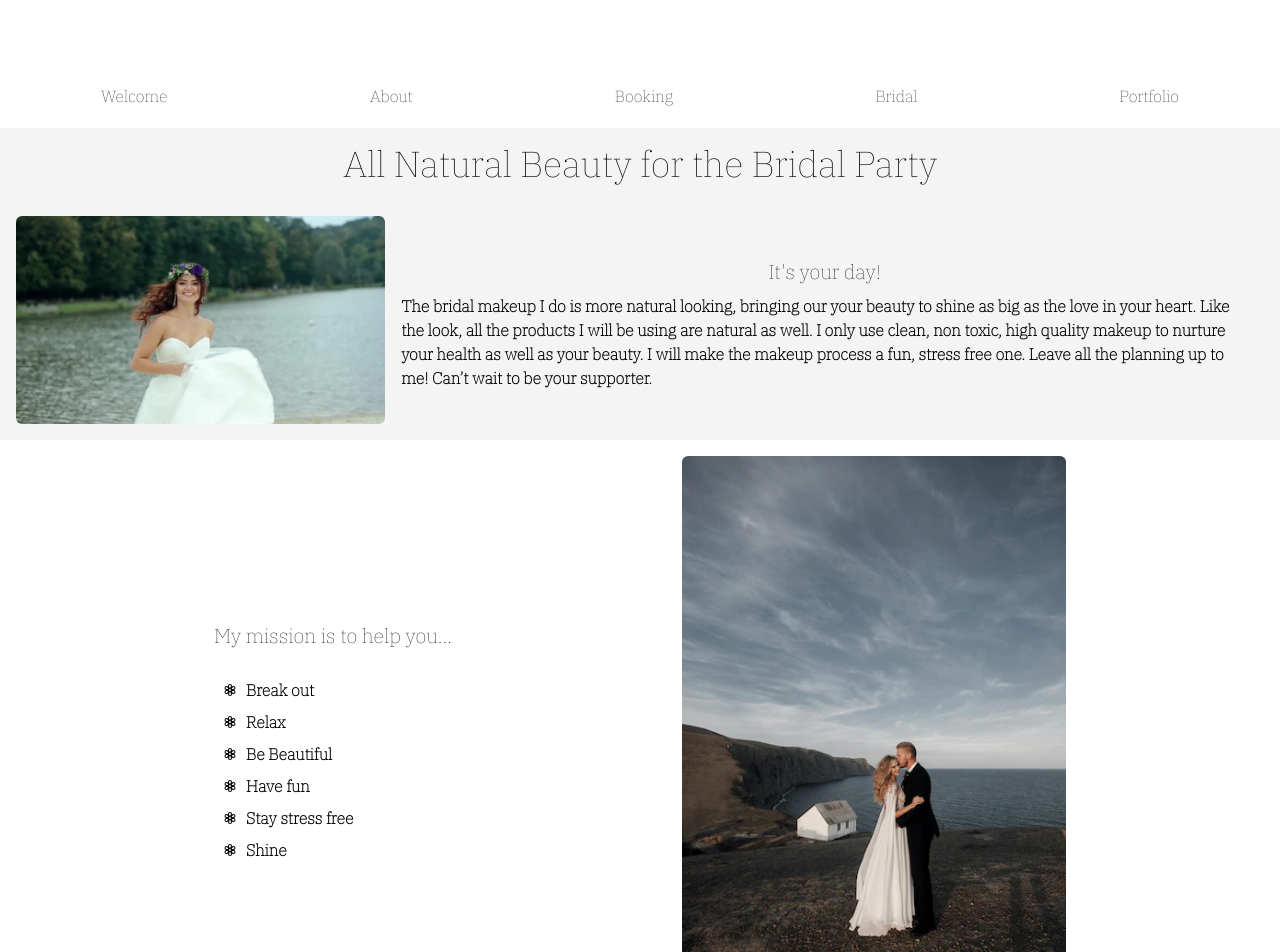
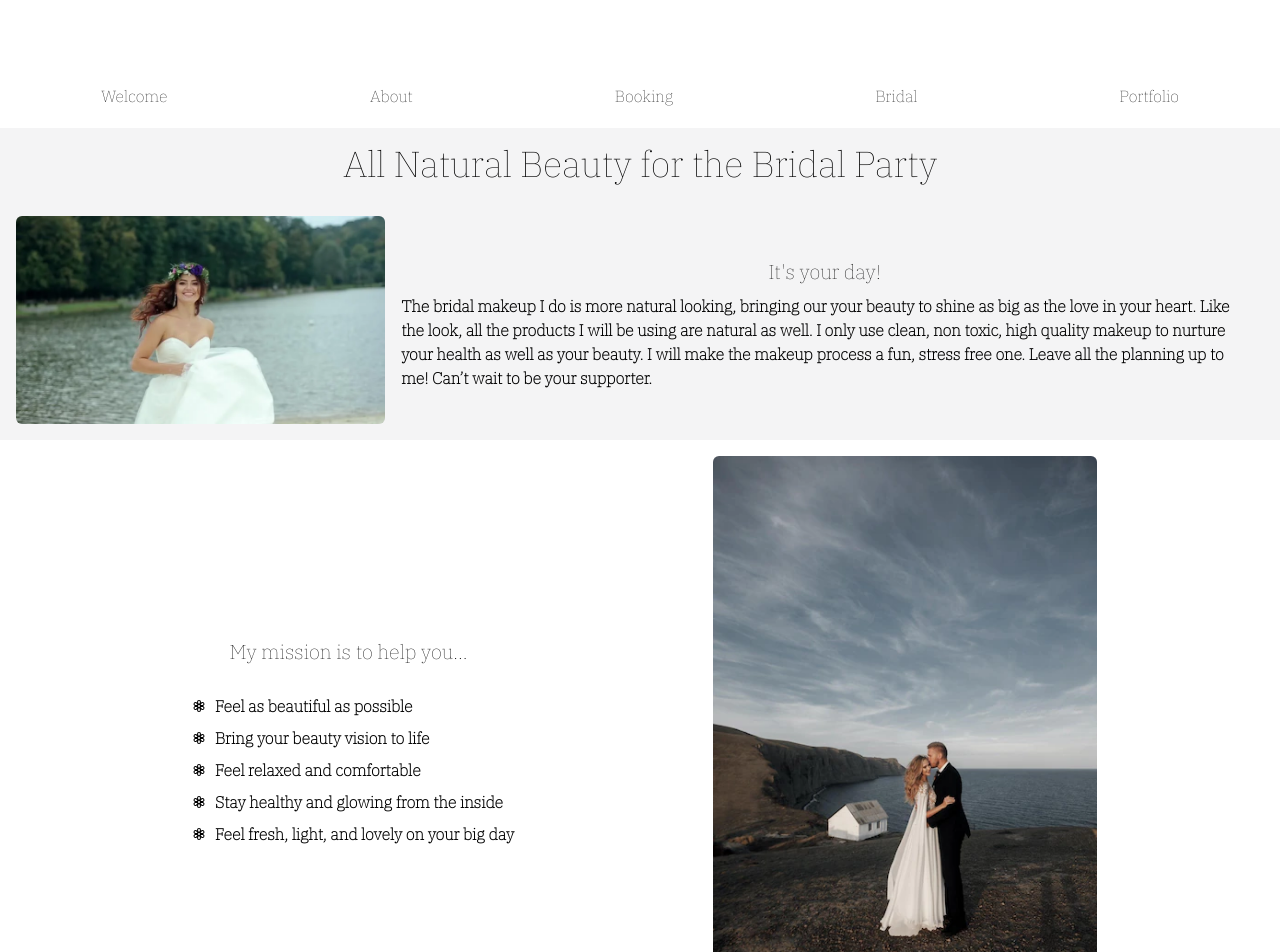
Before and after one commit to ImmanuelCurrah/Hudson-Makeup, a React (Create React App) app in the folder client/: page /bridal in a window 1280 px wide. Shown: the top 952 px of the page. Built offline with nearby package versions, Linux system fonts and the light colour scheme.

Commit message:
edited the wording on the missions page

```diff
--- a/client/src/components/bridal-components/bridal-mission/BridalMission.jsx
+++ b/client/src/components/bridal-components/bridal-mission/BridalMission.jsx
@@ -13,27 +13,23 @@ export default function BridalMission() {
           <ul className="font-IBM-Plex-Serif font-semibold text-left">
             <div className="flex flex-row items-center mx-">
               <BsFlower3 className="m-2" />
-              <li>Break out</li>
+              <li>Feel as beautiful as possible</li>
             </div>
             <div className="flex flex-row items-center mx-">
               <BsFlower3 className="m-2" />
-              <li>Relax</li>
+              <li>Bring your beauty vision to life</li>
             </div>
             <div className="flex flex-row items-center mx-">
               <BsFlower3 className="m-2" />
-              <li>Be Beautiful</li>
+              <li>Feel relaxed and comfortable</li>
             </div>
             <div className="flex flex-row items-center mx-">
               <BsFlower3 className="m-2" />
-              <li>Have fun</li>
+              <li>Stay healthy and glowing from the inside</li>
             </div>
             <div className="flex flex-row items-center mx-">
               <BsFlower3 className="m-2" />
-              <li>Stay stress free</li>
-            </div>
-            <div className="flex flex-row items-center mx-">
-              <BsFlower3 className="m-2" />
-              <li>Shine</li>
+              <li>Feel fresh, light, and lovely on your big day</li>
             </div>
           </ul>
         </div>
```
